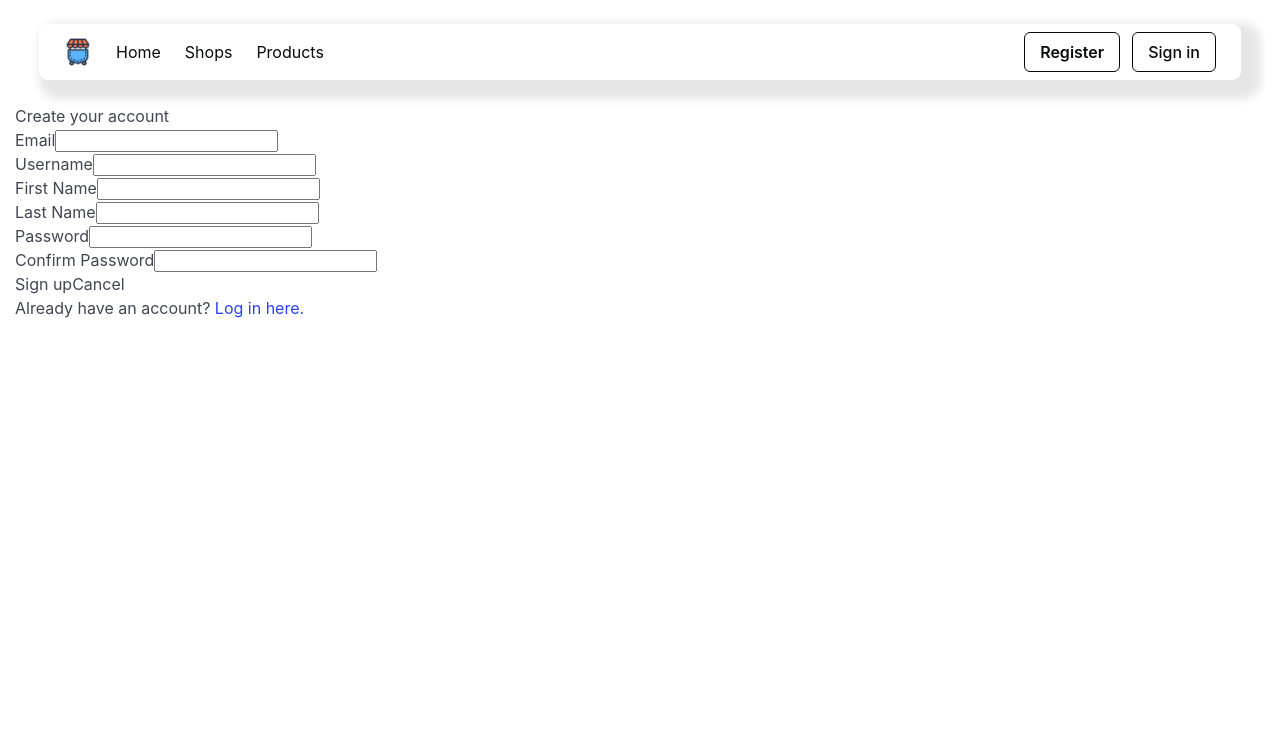
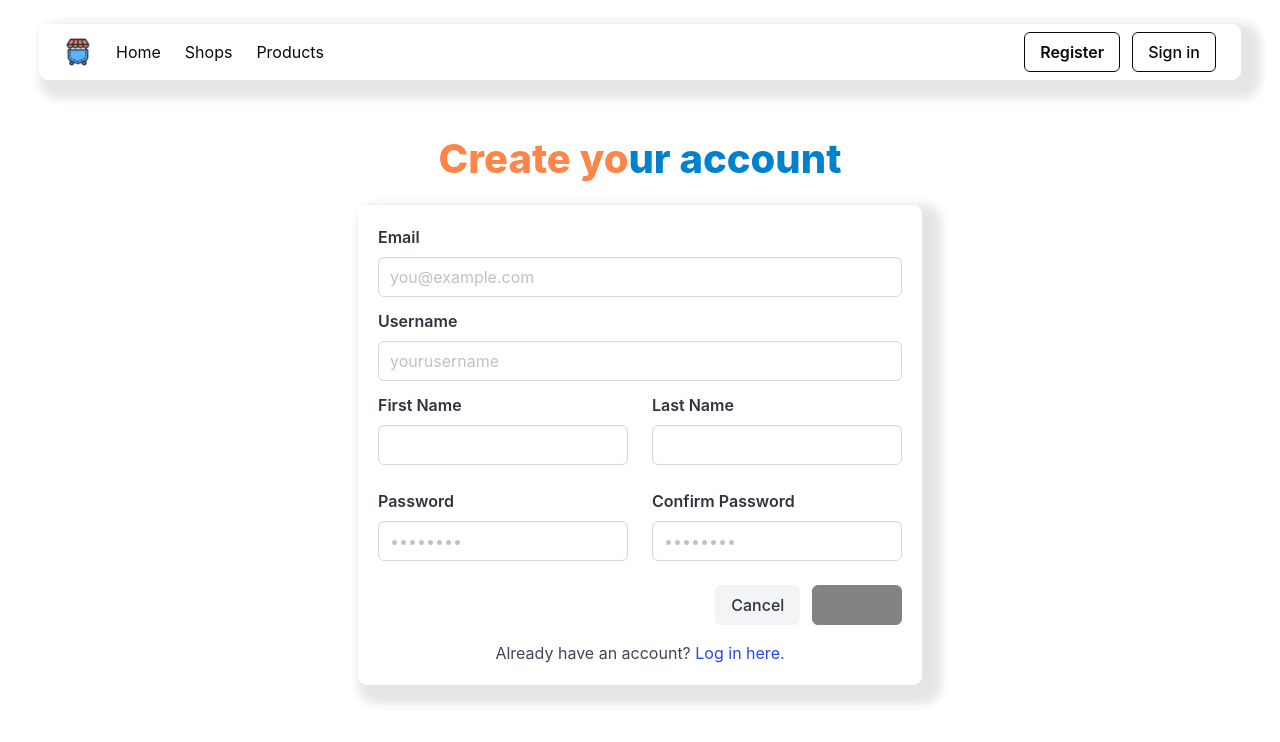
Before and after one commit to shaepy/pocketshop-frontend, a React (Vite) app: page /register in a window 1280 px wide. Shown: the top 742 px of the page. Built offline with nearby package versions, Linux system fonts and the light colour scheme; no server answers.

Commit message:
added bulma to sign-in/sign-up page

```diff
--- a/components/SignInForm/SignInForm.jsx
+++ b/components/SignInForm/SignInForm.jsx
@@ -37,40 +37,90 @@ const SignInForm = () => {
 
   return (
     <main>
-      <section>
-        <h1>Sign in</h1>
-        {error && <p>{error}</p>}
-        <form onSubmit={handleSubmit}>
-          <div>
-            <label htmlFor="email">Email</label>
+      <section className="section " style={{ paddingTop: "2rem" }}>
+        <div className="container">
+          <div className="columns is-centered">
+            <div className="column is-12-tablet is-6-desktop is-5-widescreen ">
+              <h1 className="title is-2 has-text-centered "><span className="sign">Sign</span> <span className="in">in</span></h1>
+
+              {error && (
+                <div
+                  className="notification is-danger"
+                  role="alert"
+                  aria-live="polite"
+                >
+                  {error}
+                </div>
+              )}
+
+              <form onSubmit={handleSubmit} className="box custom-signin">
+                <div className="field">
+                  <label className="label" htmlFor="email">
+                    Email
+                  </label>
+                  <div className="control">
                     <input
-              type="text"
+                      className="input"
+                      type="email"
                       id="email"
+                      name="email"
+                      placeholder="you@example.com"
+                      autoComplete="email"
                       value={email}
-              name="email"
                       onChange={handleChange}
                       required
                     />
                   </div>
-          <div>
-            <label htmlFor="password">Password</label>
+                </div>
+
+                <div className="field">
+                  <label className="label" htmlFor="password">
+                    Password
+                  </label>
+                  <div className="control">
                     <input
+                      className="input"
                       type="password"
                       id="password"
+                      name="password"
+                      placeholder="••••••••"
+                      autoComplete="current-password"
                       value={password}
-              name="password"
                       onChange={handleChange}
                       required
                     />
                   </div>
-          <div>
-            <button disabled={isFormInvalid()}>Sign in</button>
-            <button onClick={() => navigate("/")}>Cancel</button>
                 </div>
+
+                <div className="field is-grouped is-grouped-right">
+                  <div className="control">
+                    <button
+                      type="button"
+                      className="button is-light"
+                      onClick={() => navigate("/")}
+                    >
+                      Cancel
+                    </button>
+                  </div>
+                  <div className="control">
+                    <button
+                      type="submit"
+                      className="button is-black is-outlined"
+                      disabled={isFormInvalid()}
+                    >
+                      Sign in
+                    </button>
+                  </div>
+                </div>
+
+                <p className="has-text-centered mt-4">
+                  Don't have an account?{" "}
+                  <Link to="/register">Sign up here.</Link>
+                </p>
               </form>
-        <p>
-          Don't have an account? <Link to="/register">Sign up here.</Link>
-        </p>
+            </div>
+          </div>
+        </div>
       </section>
     </main>
   );
--- a/components/SignUpForm/SignUpForm.jsx
+++ b/components/SignUpForm/SignUpForm.jsx
@@ -55,84 +55,175 @@ const SignUpForm = () => {
 
   return (
     <main>
-      <section>
-        <h1>Create your account</h1>
-        {error && <p>{error}</p>}
-        <form onSubmit={handleSubmit}>
-          <div>
-            <label htmlFor="email">Email</label>
+      <section className="section" style={{ paddingTop: "2rem" }}>
+        <div className="container">
+          <div className="columns is-centered">
+            <div className="column is-12-tablet is-8-desktop is-6-widescreen">
+              <h1 className="title is-2 has-text-centered">
+                <span className="sign">Create yo</span><span className="in">ur account</span>
+              </h1>
+
+              {error && (
+                <div
+                  className="notification is-danger"
+                  role="alert"
+                  aria-live="polite"
+                >
+                  {error}
+                </div>
+              )}
+
+              <form onSubmit={handleSubmit} className="box custom-signup">
+                <div className="field">
+                  <label className="label" htmlFor="email">
+                    Email
+                  </label>
+                  <div className="control">
                     <input
-              type="text"
+                      className="input"
+                      type="email"
                       id="email"
+                      name="email"
+                      placeholder="you@example.com"
+                      autoComplete="email"
                       value={email}
-              name="email"
                       onChange={handleChange}
                       required
                     />
                   </div>
-          <div>
-            <label htmlFor="username">Username</label>
+                </div>
+
+                <div className="field">
+                  <label className="label" htmlFor="username">
+                    Username
+                  </label>
+                  <div className="control">
                     <input
+                      className="input"
                       type="text"
                       id="username"
+                      name="username"
+                      placeholder="yourusername"
+                      autoComplete="username"
                       value={username}
-              name="username"
                       onChange={handleChange}
                       required
                     />
                   </div>
-          <div>
-            <label htmlFor="firstName">First Name</label>
+                </div>
+
+                <div className="columns">
+                  <div className="column">
+                    <div className="field">
+                      <label className="label" htmlFor="firstName">
+                        First Name
+                      </label>
+                      <div className="control">
                         <input
+                          className="input"
                           type="text"
                           id="firstName"
+                          name="firstName"
+                          autoComplete="given-name"
                           value={firstName}
-              name="firstName"
                           onChange={handleChange}
                           required
                         />
                       </div>
-          <div>
-            <label htmlFor="lastName">Last Name</label>
+                    </div>
+                  </div>
+                  <div className="column">
+                    <div className="field">
+                      <label className="label" htmlFor="lastName">
+                        Last Name
+                      </label>
+                      <div className="control">
                         <input
+                          className="input"
                           type="text"
                           id="lastName"
+                          name="lastName"
+                          autoComplete="family-name"
                           value={lastName}
-              name="lastName"
                           onChange={handleChange}
                           required
                         />
                       </div>
-          <div>
-            <label htmlFor="password">Password</label>
+                    </div>
+                  </div>
+                </div>
+
+                <div className="columns">
+                  <div className="column">
+                    <div className="field">
+                      <label className="label" htmlFor="password">
+                        Password
+                      </label>
+                      <div className="control">
                         <input
+                          className="input"
                           type="password"
                           id="password"
+                          name="password"
+                          placeholder="••••••••"
+                          autoComplete="new-password"
                           value={password}
-              name="password"
                           onChange={handleChange}
                           required
                         />
                       </div>
-          <div>
-            <label htmlFor="passwordConfirmation">Confirm Password</label>
+                    </div>
+                  </div>
+                  <div className="column">
+                    <div className="field">
+                      <label className="label" htmlFor="passwordConfirmation">
+                        Confirm Password
+                      </label>
+                      <div className="control">
                         <input
+                          className="input"
                           type="password"
                           id="passwordConfirmation"
+                          name="passwordConfirmation"
+                          placeholder="••••••••"
+                          autoComplete="new-password"
                           value={passwordConfirmation}
-              name="passwordConfirmation"
                           onChange={handleChange}
                           required
                         />
                       </div>
-          <div>
-            <button disabled={isFormInvalid()}>Sign up</button>
-            <button onClick={() => navigate("/")}>Cancel</button>
                     </div>
-        </form>
-        <p>
+                  </div>
+                </div>
+
+                <div className="field is-grouped is-grouped-right">
+                  <div className="control">
+                    <button
+                      type="button"
+                      className="button is-light"
+                      onClick={() => navigate("/")}
+                    >
+                      Cancel
+                    </button>
+                  </div>
+                  <div className="control">
+                    <button
+                      type="submit"
+                      className="button is-black is-outlined"
+                      disabled={isFormInvalid()}
+                    >
+                      Sign up
+                    </button>
+                  </div>
+                </div>
+
+                <p className="has-text-centered mt-4">
                   Already have an account? <Link to="/login">Log in here.</Link>
                 </p>
+              </form>
+            </div>
+          </div>
+        </div>
       </section>
     </main>
   );
--- a/src/index.css
+++ b/src/index.css
@@ -22,9 +22,17 @@ img {
   flex-wrap: nowrap;
 }
 
-.custom-navbar {
+.custom-navbar,.custom-signin, .custom-signup {
   background-color: #ffffffb0;
   border-radius: 9px;
   box-shadow: 10px 9px 10px 10px rgba(0, 0, 0, 0.1);
 
 }
+
+.sign {
+  color: #FE8548;
+}
+
+.in {
+  color: #0081CC;
+}
```
Lines whose indentation alone changed are shown as unchanged.
